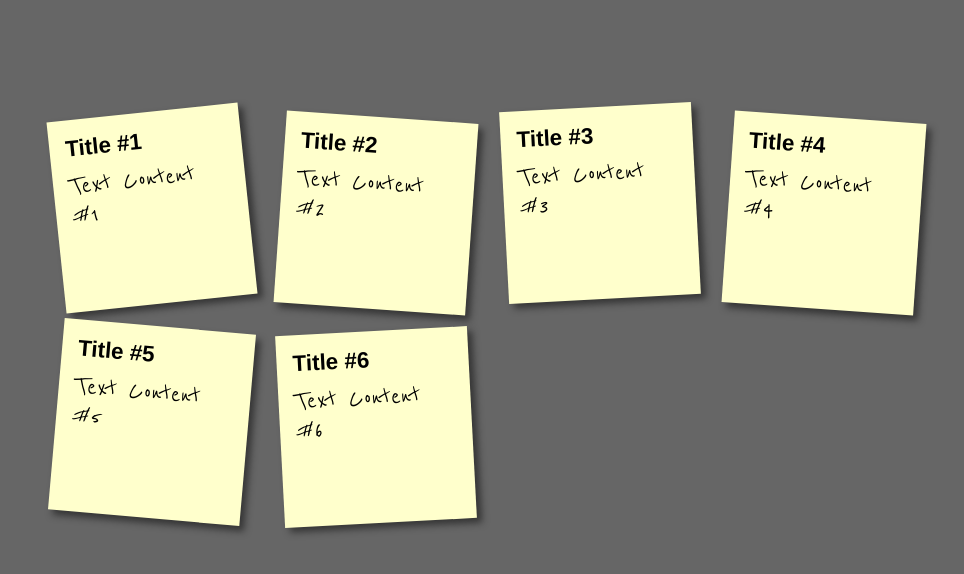
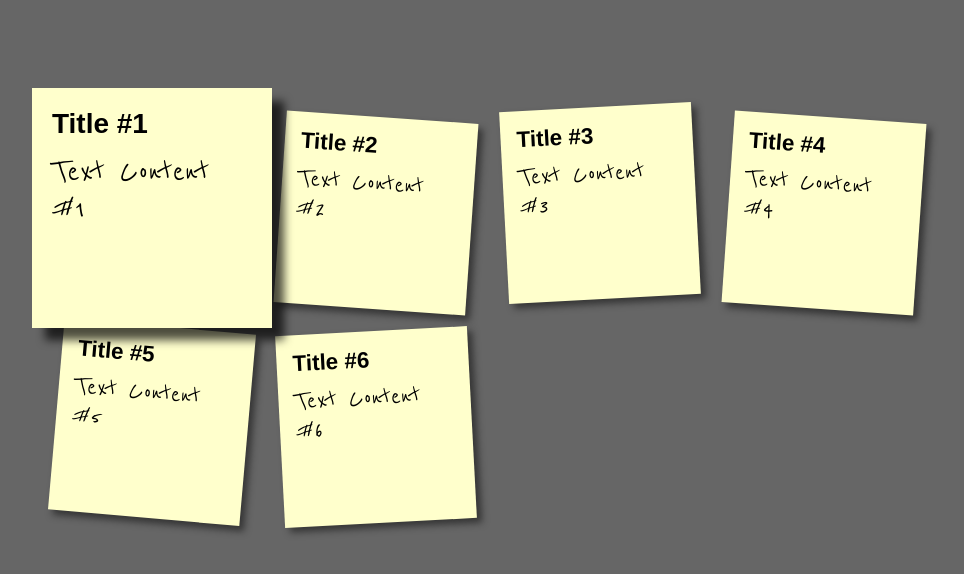
Before and after one commit to KiranRiddle7/Sticky-Notes-HTML-Application, a plain HTML site: page index.html in a window 1280 px wide. In both pictures the pointer is over the link 208 px from the left and 208 px from the top of the page. Shown: the whole page, without its empty margins (56-1020 px from the left). Drawn offline with Linux system fonts and the light colour scheme.

Commit message:
Added Zoom In Property when Hovered onto Note

```diff
--- a/style.css
+++ b/style.css
@@ -34,9 +34,7 @@ ul li a{
   -webkit-box-shadow: 5px 5px 7px rgba(33,33,33,.7);
   /* Opera */
   box-shadow: 5px 5px 7px rgba(33,33,33,.7);
-   -webkit-transform:rotate(-6deg);
-  -o-transform:rotate(-6deg);
-  -moz-transform:rotate(-6deg);
+
 }
 ul li{
   margin:1em;
@@ -73,3 +71,14 @@ ul li p{
   font-family:"Reenie Beanie",arial,sans-serif;
   font-size:180%;
 }
+
+ul li a:hover,ul li a:focus{
+  -moz-box-shadow:10px 10px 7px rgba(0,0,0,.7);
+  -webkit-box-shadow: 10px 10px 7px rgba(0,0,0,.7);
+  box-shadow:10px 10px 7px rgba(0,0,0,.7);
+  -webkit-transform: scale(1.25);
+  -moz-transform: scale(1.25);
+  -o-transform: scale(1.25);
+  position:relative;
+  z-index:5;
+}
```
